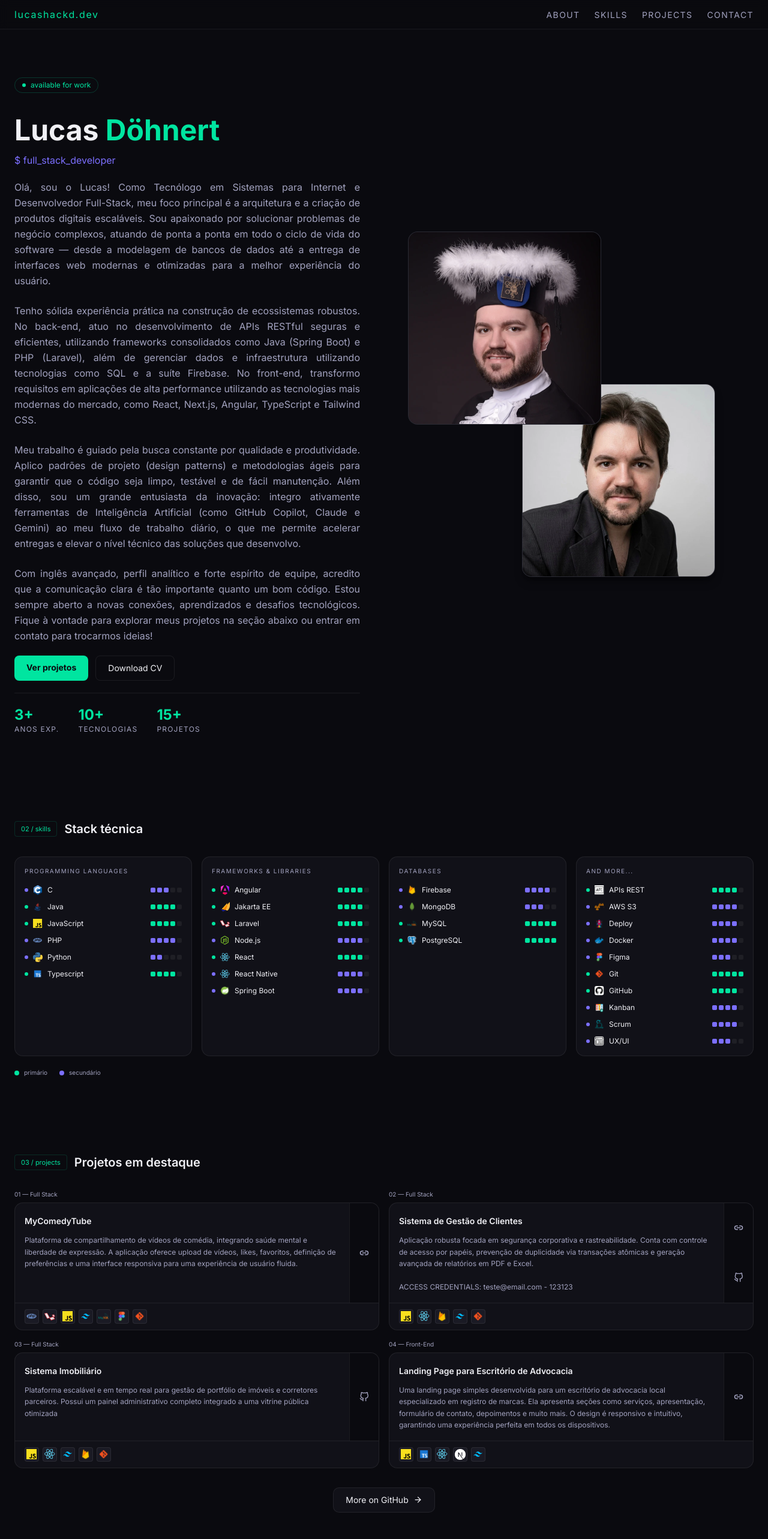
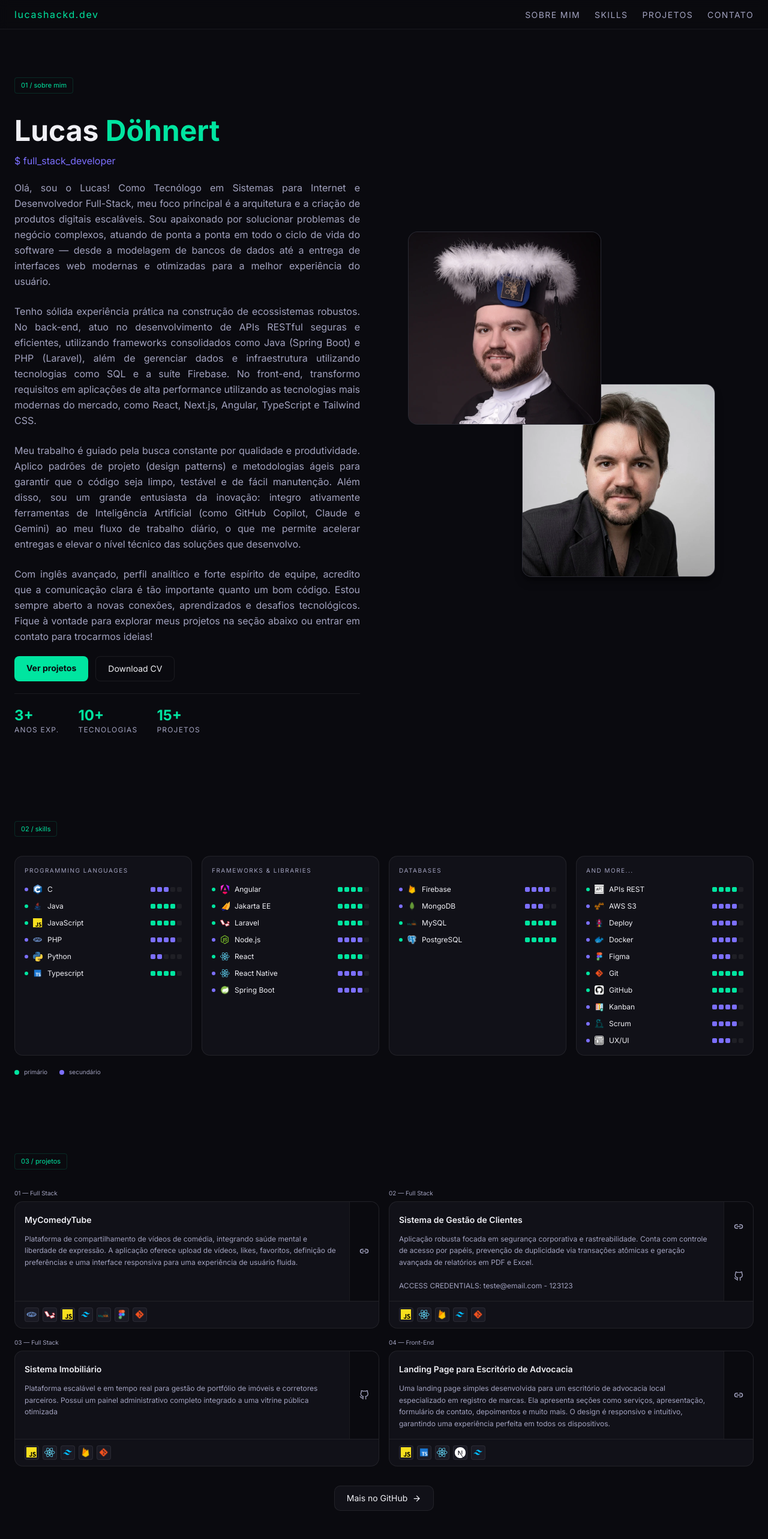
Before and after one commit to Lucashackd/lucashackd, a Next.js app: page / in a window 1280 px wide. Shown: the top 2566 px of the page at 60% size. Built offline with nearby package versions, Linux system fonts and the light colour scheme.

Commit message:
refactor: update section labels and text for consistency in Portuguese

```diff
--- a/src/app/_components/_About/about.tsx
+++ b/src/app/_components/_About/about.tsx
@@ -8,11 +8,10 @@ function About() {
       id="about"
       className="container mx-auto px-4 py-16 sm:px-6 sm:py-20"
     >
-      {/* Badge "available for work" */}
-      <div className="mb-8 flex justify-center sm:justify-start">
-        <span className="bg-[#00e5a0]/08 inline-flex items-center gap-2 rounded-full border border-[#00e5a0]/20 px-3 py-1 font-mono text-xs text-[#00e5a0]">
-          <span className="pulse-dot inline-block h-1.5 w-1.5 rounded-full bg-[#00e5a0]" />
-          available for work
+      {/* Header da seção */}
+      <div className="mb-8 flex items-center gap-3">
+        <span className="bg-[#00e5a0]/08 rounded border border-[#00e5a0]/15 px-2.5 py-1 font-mono text-[11px] text-[#00e5a0]">
+          01 / sobre mim
         </span>
       </div>
 
--- a/src/app/_components/_Contact/contact.tsx
+++ b/src/app/_components/_Contact/contact.tsx
@@ -32,7 +32,7 @@ function Contact() {
         <div className="flex flex-col items-center gap-6 text-center">
           {/* Tag de seção */}
           <span className="bg-[#00e5a0]/08 rounded border border-[#00e5a0]/15 px-2.5 py-1 font-mono text-[11px] text-[#00e5a0]">
-            04 / contact
+            04 / contato
           </span>
 
           {/* Título */}
--- a/src/app/_components/_Header/navigation.tsx
+++ b/src/app/_components/_Header/navigation.tsx
@@ -11,10 +11,10 @@ import {
 } from "@/components/ui/sheet";
 
 const navItems = [
-  { href: "#about", label: "About", icon: User },
+  { href: "#about", label: "Sobre mim", icon: User },
   { href: "#skills", label: "Skills", icon: Star },
-  { href: "#projects", label: "Projects", icon: FolderGit2 },
-  { href: "#contact", label: "Contact", icon: AtSign },
+  { href: "#projects", label: "Projetos", icon: FolderGit2 },
+  { href: "#contact", label: "Contato", icon: AtSign },
 ];
 
 function Navigation() {
--- a/src/app/_components/_Projects/projects.tsx
+++ b/src/app/_components/_Projects/projects.tsx
@@ -58,11 +58,8 @@ function Projects() {
       {/* Header da seção */}
       <div className="mb-8 flex items-center gap-3">
         <span className="bg-[#00e5a0]/08 rounded border border-[#00e5a0]/15 px-2.5 py-1 font-mono text-[11px] text-[#00e5a0]">
-          03 / projects
+          03 / projetos
         </span>
-        <h2 className="mb-0 text-xl font-semibold text-[#f0f0f5]">
-          Projetos em destaque
-        </h2>
       </div>
 
       {/* Grid: 1 col mobile → 2 col lg */}
@@ -91,7 +88,7 @@ function Projects() {
           rel="noreferrer"
           className="flex items-center gap-2 rounded-lg border border-white/[0.07] bg-[#111118] px-5 py-2.5 text-sm text-[#f0f0f5] transition-all duration-200 hover:border-[#00e5a0]/30 hover:text-[#00e5a0]"
         >
-          <span>More on GitHub</span>
+          <span>Mais no GitHub</span>
           <ArrowRight size={15} />
         </a>
       </div>
--- a/src/app/_components/_Skills/skills.tsx
+++ b/src/app/_components/_Skills/skills.tsx
@@ -9,9 +9,6 @@ function Skills() {
         <span className="bg-[#00e5a0]/08 rounded border border-[#00e5a0]/15 px-2.5 py-1 font-mono text-[11px] text-[#00e5a0]">
           02 / skills
         </span>
-        <h2 className="mb-0 text-xl font-semibold text-[#f0f0f5]">
-          Stack técnica
-        </h2>
       </div>
 
       {/* Grid: 1 col mobile → 2 col tablet → 4 col desktop */}
```
